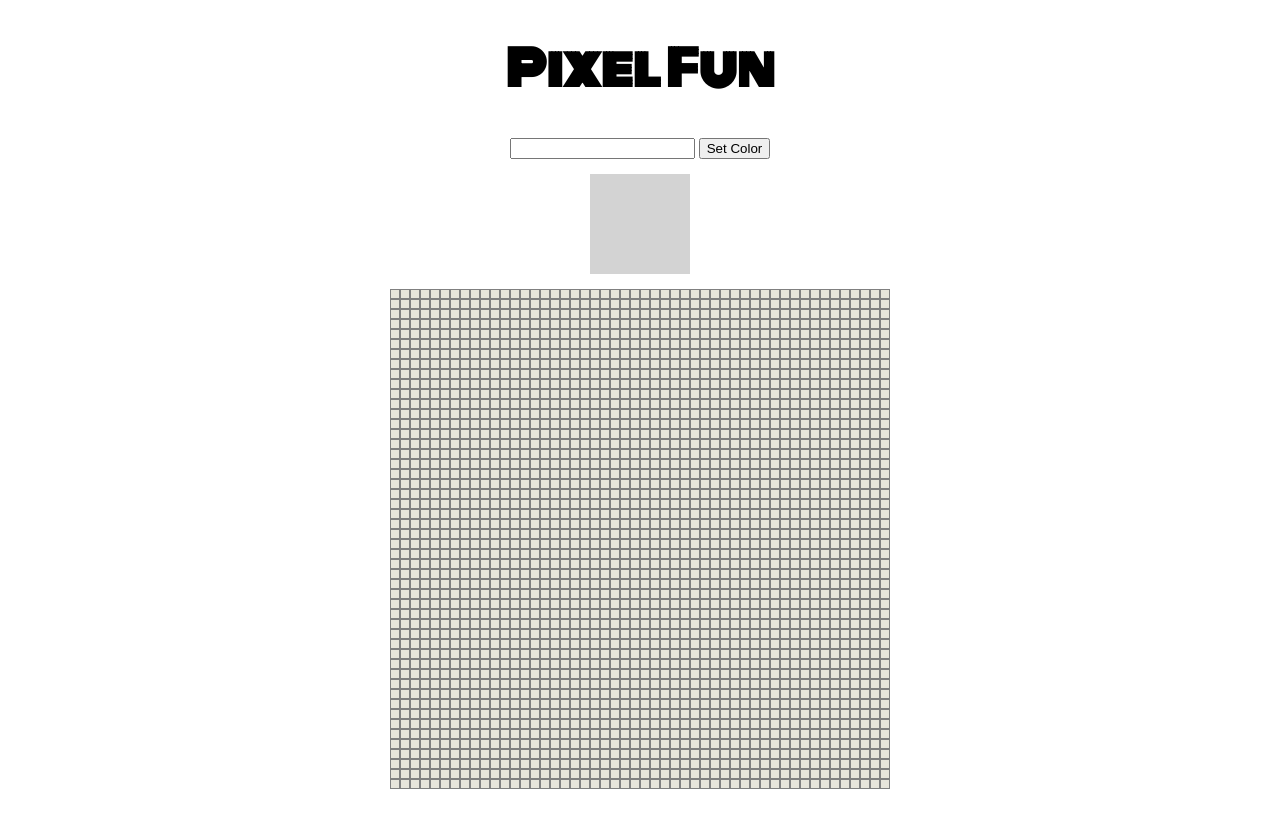
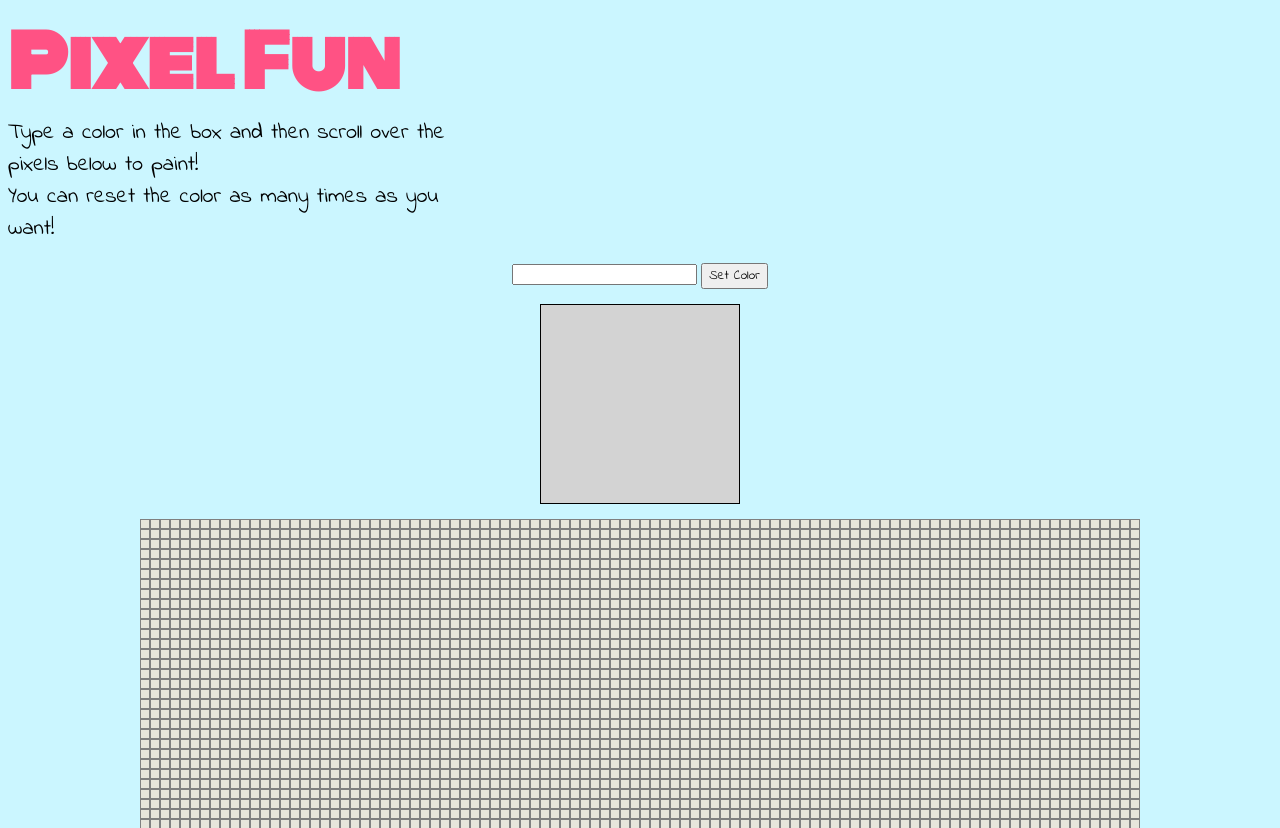
Before and after one commit to rodricksnyc/JS-PIXEL-ART, a plain HTML site: page index.html in a window 1280 px wide. Shown: the top 828 px of the page. Before the commit the page ends 800 px from the top, so only its background shows below. Drawn offline with Linux system fonts and the light colour scheme.

Commit message:
changing

```diff
--- a/css/styles.css
+++ b/css/styles.css
@@ -3,19 +3,36 @@
 * {
   box-sizing: border-box;
 }
+body {
+  background-color: #CBF6FF;
+}
 
 #brush {
-  width: 100px;
-  height: 100px;
+  width: 200px;
+  height: 200px;
   background-color: lightgray;
+  border: 1px solid black;
   margin: 15px auto;
 }
 
 #canvas {
-  width: 500px;
-  height: 500px;
+  width: 1000px;
+  height: 1000px;
   margin: 0 auto;
   background-color: lightgray;
+  margin-bottom: 300px;
+}
+.main {
+  flex-direction: column;
+  align-items:flex-start;
+  display: flex;
+  width: 450px;
+}
+.draw {
+  justify-content:center;
+  align-items:center;
+  display: flex;
+  margin-top: 0px;
 }
 
 .square {
@@ -29,10 +46,26 @@
 
 h1 {
   font-family: Monoton;
-  font-size: 48px;
+  font-size: 70px;
   text-align: center;
+  color: #FF5284;
+  margin-top: 0px;
+  margin-bottom: 0px;
 }
-
+h2 {
+  font-family: 'Indie Flower', cursive;
+  font-size: 22px;
+  font-weight: 100;
+  color: black;
+  margin-top: 0px;
+}
 .controls {
   text-align: center;
+  margin-top: 0px;
 }
+#set-color {
+  font-family: 'Indie Flower', cursive;
+}
+#form {
+  margin-top: 0px;
+}
--- a/index.html
+++ b/index.html
@@ -2,18 +2,27 @@
 <html>
 <head>
   <meta charset="utf-8">
+  <link href="https://fonts.googleapis.com/css?family=Indie+Flower" rel="stylesheet">
   <link rel="stylesheet" href="css/styles.css">
   <title>i &hearts; js</title>
 </head>
 <body>
+  <section class="main">
   <h1>Pixel Fun</h1>
+  <h2>Type a color in the box and then scroll over the pixels below to paint!
+  <br>You can reset the color as many times as you want!</h2>
+</section>
+<section class="draw">
   <div class="controls">
     <form id="form">
       <input type="text" id="color-field"></input>
       <button id="set-color">Set Color</button>
     </form>
-    <div id="brush"></div>
+
+<div id="brush"></div>
   </div>
+</section>
+
   <div id="canvas">
   </div>
   <script src="js/index.js"></script>
--- a/js/index.js
+++ b/js/index.js
@@ -43,7 +43,7 @@ function addElement () {
 }
 
 function createCanvas () {
-  for (i = 0; i < 2500; i++) {
+  for (i = 0; i < 10000; i++) {
     addElement();
   }
 }
```
